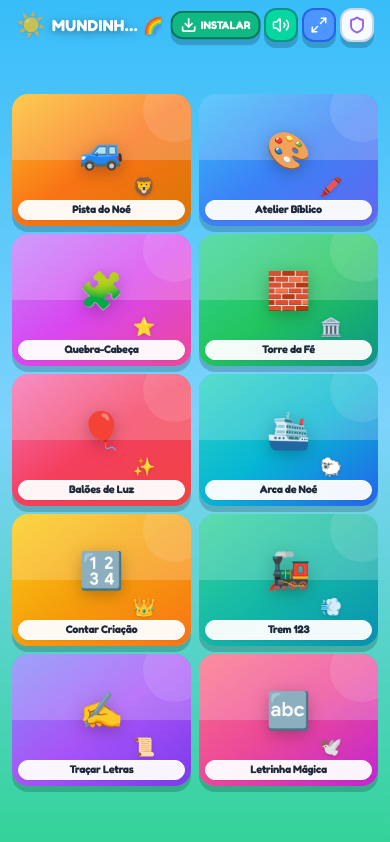
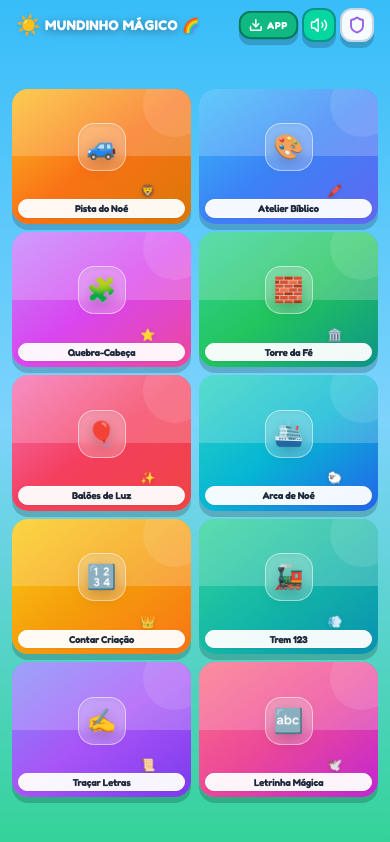
Before and after one commit to catarinogabrielle/kids-app, a Next.js app: page / in a window 390 px wide. Built offline with nearby package versions, Linux system fonts and the light colour scheme.

Commit message:
fix: resolve mobile vertical title truncation, desktop card stretching, train tooltip clipping, car perspective, and eliminate need to clear site data

```diff
--- a/public/sw.js
+++ b/public/sw.js
@@ -1,7 +1,7 @@
 // Service Worker com Estratégia Network-First:
 // Sempre busca a versão mais nova do servidor quando há internet (sem precisar dar Clear Site Data!)
 // E mantém o cache atualizado automaticamente para funcionar offline quando necessário.
-const CACHE_NAME = "mundinho-magico-v5";
+const CACHE_NAME = "mundinho-magico-v6";
 
 const PRECACHE_ASSETS = [
   "/",
--- a/src/components/HomeHub.tsx
+++ b/src/components/HomeHub.tsx
@@ -117,12 +117,13 @@ export function HomeHub({ onSelectGame, onOpenParents }: HomeHubProps) {
 
   return (
     <div className="w-full h-full flex flex-col justify-between overflow-hidden select-none px-2 sm:px-4 py-1 sm:py-2">
-      {/* 1. HEADER DO HUB: LOGO + INSTALAR + SOM + TELA CHEIA + PAIS (SEM COLISÃO) */}
+      {/* 1. HEADER DO HUB: LOGO + INSTALAR + SOM + TELA CHEIA + PAIS (SEM RETICÊNCIAS) */}
       <HubHeader onOpenParents={onOpenParents} />
 
-      {/* 2. GRADE DOS 10 JOGOS COM PROPORÇÕES REAIS (NUNCA EXPANDIDAS DEMAIS NO DESKTOP) */}
-      <div className="max-w-5xl mx-auto w-full flex-1 min-h-0 flex flex-col justify-center px-1 sm:px-2 pb-[max(6px,env(safe-area-inset-bottom))]">
-        <div className="w-full h-full max-h-[82vh] landscape:max-h-[80vh] grid grid-cols-2 grid-rows-5 landscape:grid-cols-5 landscape:grid-rows-2 sm:grid-cols-5 sm:grid-rows-2 gap-2 sm:gap-3">
+      {/* 2. GRADE DOS 10 JOGOS: ASPECTO REAL EQUILIBRADO NO DESKTOP E FULLSCREEN NO MOBILE */}
+      <div className="w-full flex-1 min-h-0 flex items-center justify-center p-1 sm:p-2 lg:p-4">
+        <div className="w-full max-w-7xl 2xl:max-w-[1440px] h-full flex flex-col justify-center">
+          <div className="w-full h-full max-h-[84vh] landscape:max-h-[82vh] sm:max-h-[75vh] sm:h-auto sm:aspect-[5/2.25] grid grid-cols-2 grid-rows-5 landscape:grid-cols-5 landscape:grid-rows-2 sm:grid-cols-5 sm:grid-rows-2 gap-2 sm:gap-3 lg:gap-4">
             {allActivities.map((act) => (
               <button
                 key={act.id}
@@ -136,22 +137,24 @@ export function HomeHub({ onSelectGame, onOpenParents }: HomeHubProps) {
                 <div className="absolute top-0 left-0 right-0 h-1/2 bg-white/20 rounded-t-2xl pointer-events-none" />
                 <div className="absolute -top-4 -right-4 w-16 h-16 bg-white/10 rounded-full pointer-events-none" />
 
-              {/* Ícone Central Gigante e Proporcional */}
-              <div className="relative flex-1 flex items-center justify-center w-full min-h-0">
-                <span className="text-4xl sm:text-5xl md:text-6xl landscape:text-3xl lg:text-6xl drop-shadow-[0_4px_8px_rgba(0,0,0,0.25)] group-hover:scale-110 transition-transform duration-200 select-none">
+                {/* Ícone Central em Medalhão 3D Grande e Proporcional */}
+                <div className="relative flex-1 flex items-center justify-center w-full min-h-0 py-0.5">
+                  <div className="w-12 h-12 landscape:w-11 landscape:h-11 sm:w-16 sm:h-16 md:w-20 md:h-20 lg:w-24 lg:h-24 rounded-2xl sm:rounded-3xl bg-white/25 backdrop-blur-sm border border-white/50 shadow-inner flex items-center justify-center group-hover:scale-105 transition-transform">
+                    <span className="text-2xl landscape:text-2xl sm:text-4xl md:text-5xl lg:text-6xl drop-shadow-[0_4px_8px_rgba(0,0,0,0.25)] select-none">
                       {act.emoji}
                     </span>
-                <span className="absolute bottom-0 right-1/4 translate-x-3 text-lg sm:text-2xl landscape:text-base drop-shadow select-none">
+                  </div>
+                  <span className="absolute bottom-0 right-1/4 translate-x-3 text-xs sm:text-base md:text-xl lg:text-2xl drop-shadow select-none">
                     {act.sideEmoji}
                   </span>
                 </div>
 
-              {/* Placa do Título com Contraste Alto e Texto Legível */}
+                {/* Placa do Título com Contraste Alto e Texto Sem Reticências */}
                 <div className="w-full bg-white/95 py-0.5 sm:py-1 px-1 sm:px-2 rounded-xl sm:rounded-2xl border border-white shadow-sm z-10 flex flex-col items-center justify-center flex-shrink-0">
-                <span className="font-black text-[11px] sm:text-xs md:text-sm text-slate-800 tracking-tight whitespace-nowrap leading-tight text-center">
+                  <span className="font-black text-[10px] landscape:text-[10px] sm:text-xs md:text-sm lg:text-base text-slate-800 tracking-tight leading-tight text-center break-words">
                     {act.title}
                   </span>
-                <span className="hidden sm:inline text-[9px] font-bold text-slate-500 whitespace-nowrap leading-none mt-0.5">
+                  <span className="hidden sm:inline text-[9px] md:text-[11px] lg:text-xs font-bold text-slate-500 whitespace-nowrap leading-none mt-0.5">
                     {act.sub}
                   </span>
                 </div>
@@ -160,5 +163,6 @@ export function HomeHub({ onSelectGame, onOpenParents }: HomeHubProps) {
           </div>
         </div>
       </div>
+    </div>
   );
 }
--- a/src/components/PWARegistration.tsx
+++ b/src/components/PWARegistration.tsx
@@ -1,23 +1,26 @@
 "use client";
 
 import { useEffect } from "react";
+
+const CURRENT_CACHE_NAME = "mundinho-magico-v6";
 
 export function PWARegistration() {
   useEffect(() => {
     if (typeof window === "undefined") return;
 
-    // 1. Limpa automaticamente caches antigos (v1/v2) que prendiam versões antigas
+    // 1. Limpa automaticamente QUALQUER cache antigo do navegador (israel-kids-*, mundinho-magico-v1..v5)
+    // Isso garante que o usuário nunca mais precise dar "Clear site data" manualmente para ver as atualizações!
     if ("caches" in window) {
       caches.keys().then((keys) => {
         keys.forEach((key) => {
-          if (key !== "israel-kids-cache-v3") {
+          if (key !== CURRENT_CACHE_NAME) {
             caches.delete(key);
           }
         });
       });
     }
 
-    // 2. Registra o Service Worker sem cache de script e força verificação de atualizações
+    // 2. Registra o Service Worker com bypass de cache HTTP e atualização automática
     if ("serviceWorker" in navigator) {
       let refreshing = false;
 
@@ -31,7 +34,7 @@ export function PWARegistration() {
       navigator.serviceWorker
         .register("/sw.js", { updateViaCache: "none" })
         .then((registration) => {
-          // Verifica imediatamente no servidor se há nova versão
+          // Força verificação imediata no servidor
           registration.update().catch(() => {});
 
           if (registration.waiting) {
--- a/src/components/PaintingGame.tsx
+++ b/src/components/PaintingGame.tsx
@@ -1562,7 +1562,7 @@ export function PaintingGame({ onHome }: { onHome?: () => void }) {
         )}
 
         {/* Linha de Ferramentas + Paleta de Cores Integrada */}
-        <div className="w-full flex flex-col sm:flex-row items-center justify-between gap-1.5 sm:gap-4">
+        <div className="w-full flex flex-col sm:flex-row landscape:flex-row items-center justify-between gap-1.5 sm:gap-4 landscape:gap-2">
           {/* 4 Ferramentas Táteis: Balde, Pincel, Borracha, Carimbos */}
           <div className="w-full sm:w-auto flex items-center justify-center gap-1.5 sm:gap-2 flex-shrink-0">
             <button
--- a/src/components/TopBar.tsx
+++ b/src/components/TopBar.tsx
@@ -157,15 +157,15 @@ export function HubHeader({ onOpenParents }: HubHeaderProps) {
   return (
     <>
       <header className="w-full py-1 sm:py-2.5 px-2 sm:px-4 flex items-center justify-between gap-2 z-30 select-none flex-shrink-0">
-        {/* Lado Esquerdo: Marca & Subtítulo */}
-        <div className="flex items-center gap-1.5 sm:gap-2.5 min-w-0">
-          <span className="text-2xl sm:text-3xl drop-shadow animate-pulse">☀️</span>
+        {/* Lado Esquerdo: Marca & Subtítulo (NUNCA TRUNCA COM RETICÊNCIAS) */}
+        <div className="flex items-center gap-1 sm:gap-2.5 flex-shrink-0 min-w-0">
+          <span className="text-xl sm:text-3xl drop-shadow select-none">☀️</span>
           <div className="flex flex-col min-w-0">
-            <div className="flex items-center gap-1">
-              <h1 className="text-base sm:text-2xl md:text-3xl font-black text-white drop-shadow-[0_2px_4px_rgba(15,23,42,0.45)] tracking-wide leading-tight truncate">
+            <div className="flex items-center gap-1 min-w-0">
+              <h1 className="text-sm sm:text-2xl md:text-3xl font-black text-white drop-shadow-[0_2px_4px_rgba(15,23,42,0.45)] tracking-wide leading-tight whitespace-nowrap">
                 MUNDINHO MÁGICO
               </h1>
-              <span className="text-base sm:text-xl drop-shadow">🌈</span>
+              <span className="text-sm sm:text-xl drop-shadow select-none">🌈</span>
             </div>
             <span className="hidden sm:inline-block text-[10px] sm:text-xs font-black text-amber-950 bg-kids-yellow px-2 py-0.5 rounded-full border border-amber-500 shadow-sm uppercase tracking-wider w-fit">
               <Sparkles size={11} className="inline mr-1 text-amber-700" />
@@ -183,17 +183,19 @@ export function HubHeader({ onOpenParents }: HubHeaderProps) {
               className="kid-btn bg-emerald-500 hover:bg-emerald-600 text-white px-2 py-1 sm:px-3.5 sm:py-1.5 rounded-xl sm:rounded-2xl border-2 sm:border-3 border-emerald-700 shadow-kid flex items-center gap-1 font-black text-xs sm:text-sm animate-pulse-gentle active:scale-95"
               title="Instalar Aplicativo Mundinho Mágico"
             >
-              <Download size={16} className="sm:w-5 sm:h-5 stroke-[2.5]" />
+              <Download size={14} className="sm:w-5 sm:h-5 stroke-[2.5]" />
               <span className="hidden sm:inline">INSTALAR APP</span>
-              <span className="sm:hidden text-[11px]">INSTALAR</span>
+              <span className="sm:hidden text-[10px] tracking-wider">APP</span>
             </button>
           )}
 
           {/* Som */}
           <SoundButton />
 
-          {/* Tela Cheia */}
-          <FullscreenButton />
+          {/* Tela Cheia (apenas tablet / desktop para não espremer o mobile vertical) */}
+          <div className="hidden sm:block">
+            <FullscreenButton />
+          </div>
 
           {/* Cantinho dos Pais */}
           {onOpenParents && (
```
Also changed, not shown: src/components/CarTrackGame.tsx (+5 -5 lines), src/components/NumberTrainGame.tsx (+5 -5 lines). Lines whose indentation alone changed are shown as unchanged.
